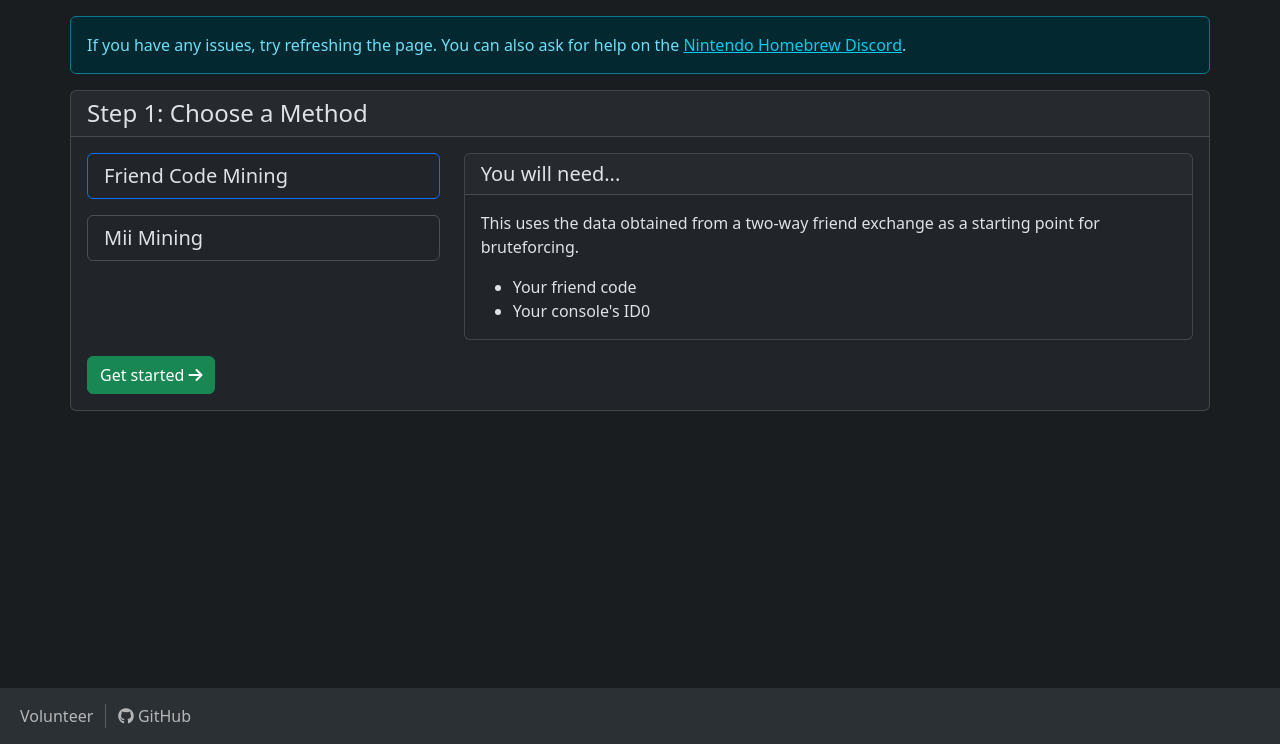
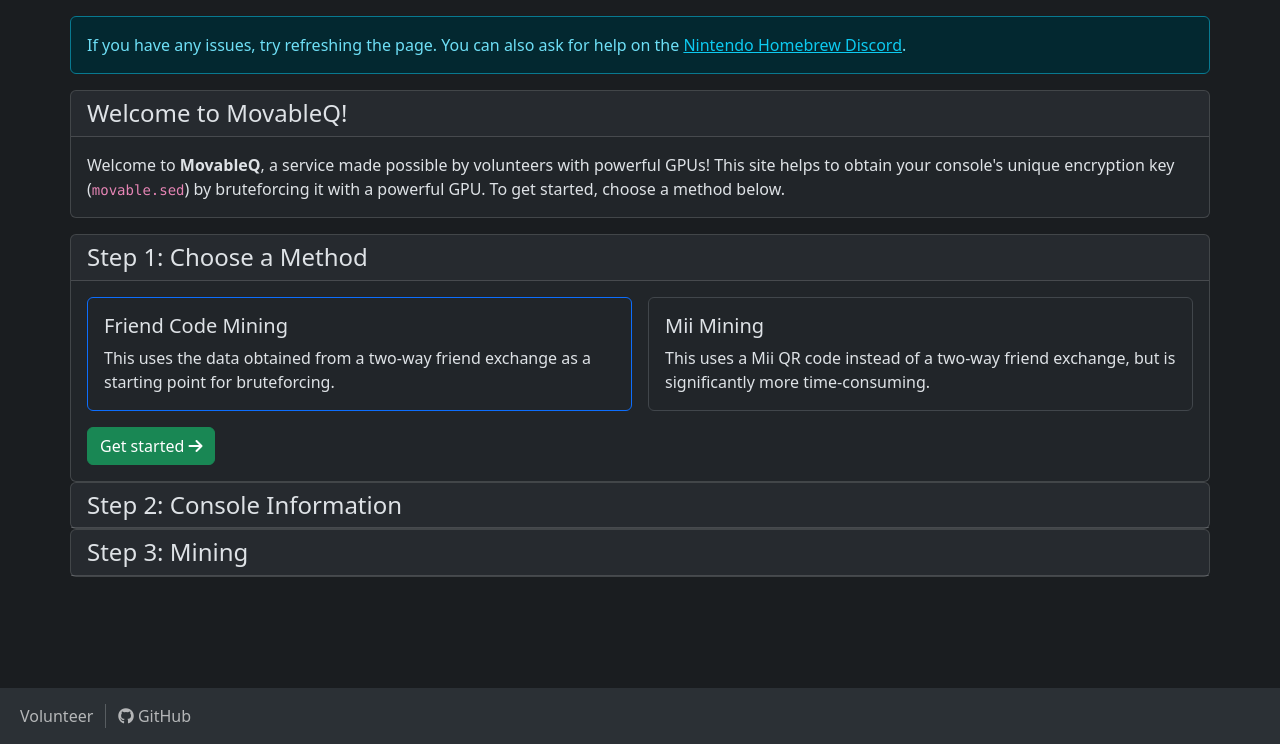
Before and after one commit to cm-360/MovableQ, a Flask app: page /submit in a window 1280 px wide. Shown: the part 56-800 px from the top of the page. Run offline with Flask 3, Linux system fonts and the light colour scheme.

Commit message:
more work on new frontend

```diff
--- a/templates/pages/mii.html
+++ b/templates/pages/mii.html
@@ -11,7 +11,7 @@
 		<div id="card1" class="collapse">
 			<form id="miiForm" class="card-body">
 				<div class="mb-3 card-text">
-					This page is for <b>Mii mining</b>. If you are looking for <b>Friend Code mining</b>, check <a class="link" href="{{ url_for('page_fc') }}">here</a>. To get started, enter your console's information into the boxes below.
+					This page is for <b>Mii mining</b>. If you are looking for <b>Friend Code mining</b>, check <a class="link" href="">here</a>. To get started, enter your console's information into the boxes below.
 				</div>
 				<div class="mb-3">
 					<label for="id0" class="form-label">ID0</label>
--- a/templates/pages/submit.html
+++ b/templates/pages/submit.html
@@ -6,46 +6,58 @@
 	<div class="alert alert-info" role="alert">
 		If you have any issues, try refreshing the page. You can also ask for help on the <a class="link-info" href="{{ discord_url }}">{{ discord_name }} Discord</a>.
 	</div>
+	<div class="d-grid gap-3">
+		<div class="card">
+			<h4 class="card-header">Welcome to {{ site_title }}!</h4>
+			<div class="card-body">
+				<p class="card-text">
+					Welcome to <strong>{{ site_title }}</strong>, a service made possible by volunteers with powerful GPUs! This site helps to obtain your console's unique encryption key (<code>movable.sed</code>) by bruteforcing it with a powerful GPU. To get started, choose a method below.
+				</p>
+			</div>
+		</div>
+		<div>
 			<div class="card">
 				<h4 class="card-header">Step 1: Choose a Method</h4>
 				<div id="methodCard" class="collapse show">
 					<form id="methodForm" class="card-body">
-				<div class="row mb-3">
-					<div class="col-12 col-md-4">
-						<div class="d-grid gap-3" role="group" aria-label="Mining method radio toggle button group">
-							<input type="radio" class="btn-check" name="methodRadio" id="methodRadioFc" autocomplete="off" checked>
-							<label class="btn border border-secondary-subtle text-start" for="methodRadioFc" id="methodRadioFcLabel">
-								<h5 class="m-0 p-1">Friend Code Mining</h5>
-							</label>
-							<input type="radio" class="btn-check" name="methodRadio" id="methodRadioMii" autocomplete="off">
-							<label class="btn border border-secondary-subtle text-start" for="methodRadioMii" id="methodRadioMiiLabel">
-								<h5 class="m-0 p-1">Mii Mining</h5>
-							</label>
+						<div class="mb-3 row g-3" id="methodCardGroup">
+							<div class="col-md-6">
+								<button type="button" class="card btn p-0 text-start focus-ring border-primary" id="methodCardFc">
+									<div class="card-body">
+										<input type="radio" class="btn-check" name="methodRadio" id="methodButtonFc" checked autocomplete="off">
+										<h5 class="card-title"><label for="methodButtonFc">Friend Code Mining</label></h5>
+										<p class="card-text">
+											This uses the data obtained from a two-way friend exchange as a starting point for bruteforcing.
+										</p>
 									</div>
+								</button>
 							</div>
-					<div class="col-12 col-md-8">
-						<div class="card">
-							<h5 class="card-header">You will need...</h5>
-							<div class="card-body collapse show">
-								<p class="card-text">This uses the data obtained from a two-way friend exchange as a starting point for bruteforcing.</p>
-								<ul class="card-text">
-									<li>Your friend code</li>
-									<li>Your console's ID0</li>
-								</ul>
+							<div class="col-md-6">
+								<button type="button" class="card btn p-0 text-start focus-ring border-secondary-subtle" id="methodCardMii">
+									<div class="card-body">
+										<input type="radio" class="btn-check" name="methodRadio" id="methodButtonMii" autocomplete="off">
+										<h5 class="card-title"><label for="methodButtonMii">Mii Mining</label></h5>
+										<p class="card-text">
+											This uses a Mii QR code instead of a two-way friend exchange, but is significantly more time-consuming.
+										</p>
 									</div>
-							<div class="card-body collapse">
-								<p class="card-text">This uses a Mii QR code instead of a two-way friend exchange, but is significantly more time-consuming.</p>
-								<ul class="card-text">
-									<li>A Mii QR code from your console</li>
-									<li>Your console's ID0</li>
-								</ul>
-							</div>
-						</div>
-
+								</button>
 							</div>
 						</div>
 						<button type="submit" class="btn btn-success">Get started <i class="fa-solid fa-arrow-right"></i></button>
 					</form>
+				</div>
+			</div>
+			<div class="card">
+				<h4 class="card-header">Step 2: Console Information</h4>
+				<div id="methodCard" class="collapse show">
+				</div>
+			</div>
+			<div class="card">
+				<h4 class="card-header">Step 3: Mining</h4>
+				<div id="methodCard" class="collapse show">
+				</div>
+			</div>
 		</div>
 	</div>
 	<div class="modal fade" tabindex="-1" id="canceledModal">
```
Also changed, not shown: templates/js/client.js (+27 -14 lines). Lines whose indentation alone changed are shown as unchanged.
